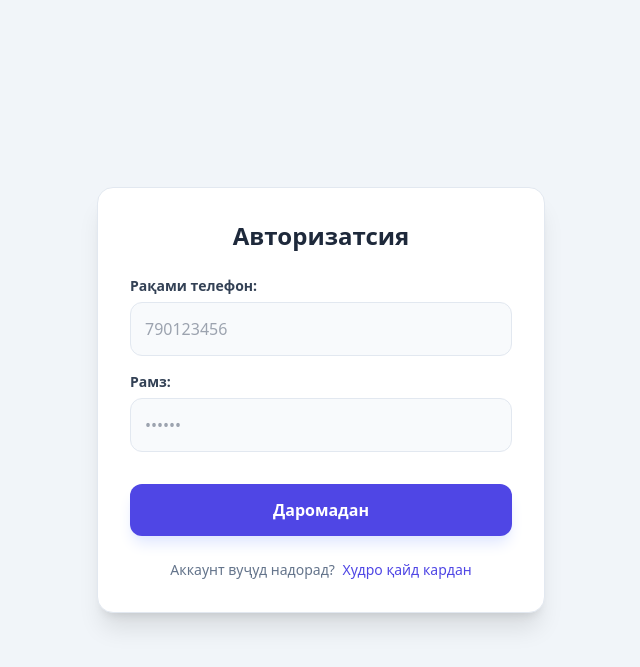
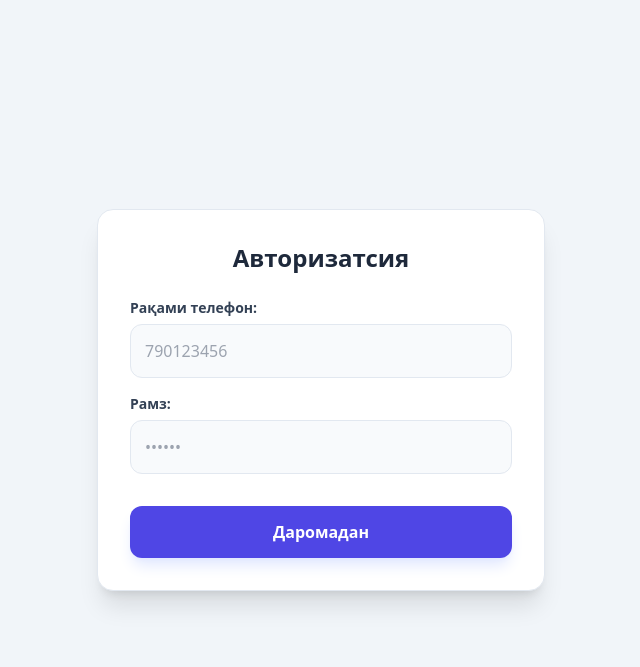
Before and after one commit to n-aslik/real_chat, a FastAPI app: page /chats/v1/sign-in in a window 1280 px wide. Shown: the top 667 px of the page, without its empty margins (319-959 px from the left). Run offline with FastAPI, Linux system fonts and the light colour scheme; parts of the project's set-up code (start-up, migrations or seed data) failed here and were passed over; some libraries are stand-ins or nearby versions.

Commit message:
change send message's button

```diff
--- a/templates/chat.html
+++ b/templates/chat.html
@@ -98,8 +98,8 @@
 
         <button onclick="sendMessage(event)"
                 class="bg-indigo-600 hover:bg-indigo-700 active:scale-95 text-white w-11 h-11 md:px-5 md:w-auto rounded-xl flex items-center justify-center transition-all shrink-0 font-medium">
-            <span class="hidden md:inline">Отправить</span>
-            <span class="md:hidden text-lg">➤</span>
+            <!-- <span class="hidden md:inline">фиристодан</span> -->
+            <span class=" text-lg">➤</span>
         </button>
 
     </div>
--- a/templates/login.html
+++ b/templates/login.html
@@ -29,9 +29,6 @@
             Даромадан
         </button>
 
-        <p class="text-center text-sm text-slate-500 mt-6">
-            Аккаунт вуҷуд надорад? <a href="/chats/v1/sign-up" class="text-indigo-600 font-medium hover:underline ml-1">Худро қайд кардан</a>
-        </p>
     </form>
 
     <script>
```
